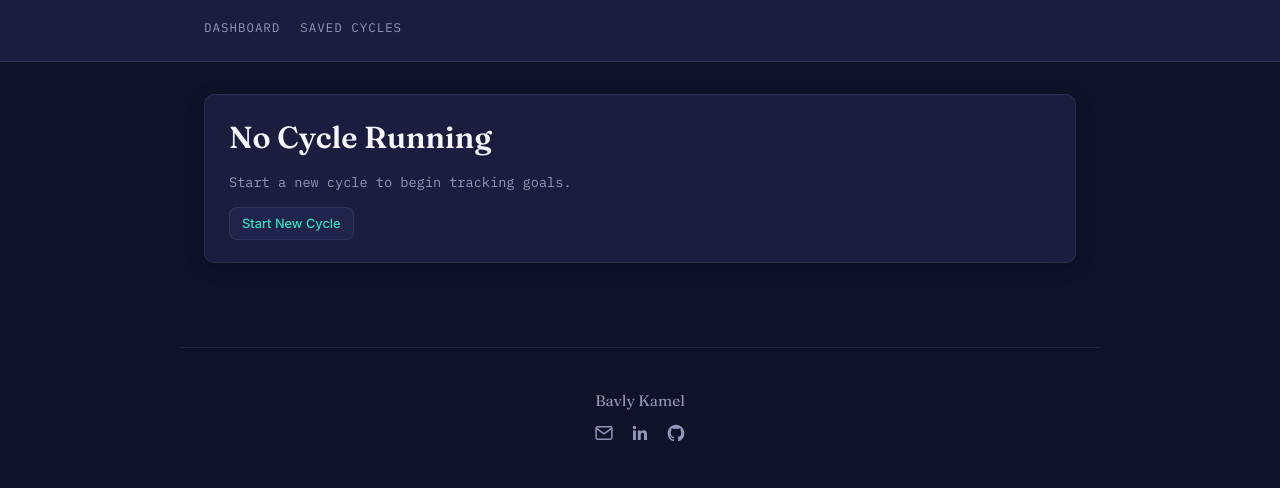
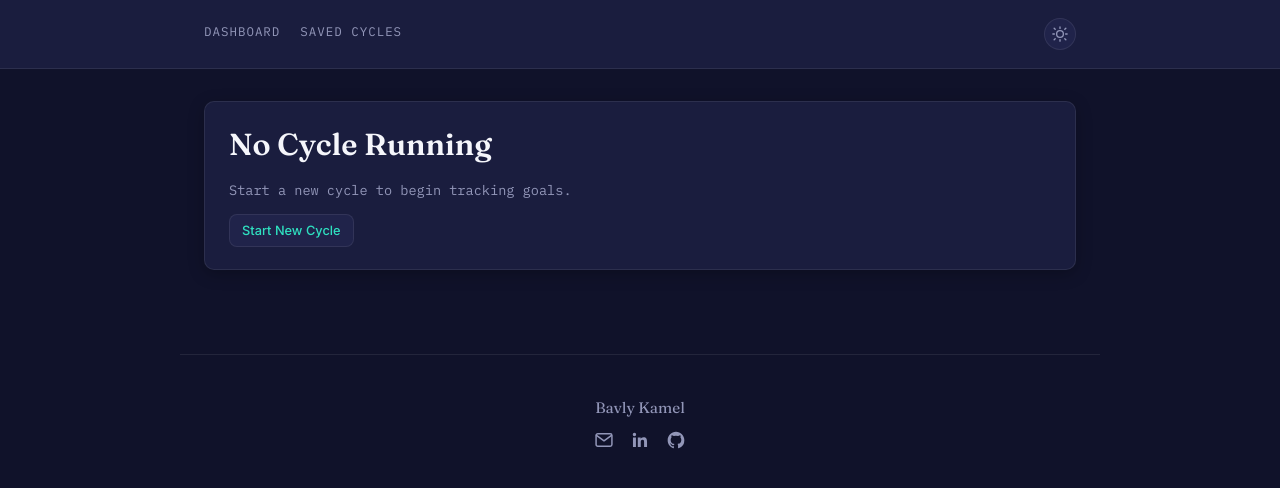
Before and after one commit to BavlyK100/tracker_app, a Flask app: page / in a window 1280 px wide. Shown: the top 488 px of the page. Run offline with Flask 3, Linux system fonts and the light colour scheme.

Commit message:
Add Dark/Light theme

```diff
--- a/app.py
+++ b/app.py
@@ -1,7 +1,7 @@
 # app.py
 # Main Flask application for the 10-Day Goal Tracker.
 
-from flask import Flask, render_template, redirect, url_for, request
+from flask import Flask, render_template, redirect, url_for, request, make_response
 import json
 import os
 from datetime import date, timedelta
@@ -14,6 +14,13 @@ DATA_DIR = "data"
 CURRENT_CYCLE_FILE = os.path.join(DATA_DIR, "current_cycle.json")
 SAVED_CYCLES_FILE = os.path.join(DATA_DIR, "saved_cycles.json")
 
+
+@app.context_processor
+def inject_theme():
+    """Makes `theme` available in every template automatically,
+    so we don't have to pass it manually in each render_template() call."""
+    theme = request.cookies.get("theme", "dark")
+    return {"theme": theme}
 
 def load_json(filepath):
     """Read and return JSON data from a file."""
@@ -314,6 +321,18 @@ def cancel_cycle():
     save_json(CURRENT_CYCLE_FILE, {})
     return redirect(url_for("dashboard"))
 
+@app.route("/toggle_theme")
+def toggle_theme():
+    # Flip whatever theme is currently set, remember it in a cookie,
+    # then bounce back to whatever page the user was on.
+    current = request.cookies.get("theme", "dark")
+    new_theme = "light" if current == "dark" else "dark"
+
+    # request.referrer = the page the user clicked the toggle from
+    response = make_response(redirect(request.referrer or url_for("dashboard")))
+    response.set_cookie("theme", new_theme, max_age=60 * 60 * 24 * 365)  # remember for 1 year
+    return response
+
 @app.route("/export_pdf/<cycle_id>")
 def export_pdf(cycle_id):
     # Find the saved cycle, same lookup as cycle_detail
--- a/static/css/style.css
+++ b/static/css/style.css
@@ -19,6 +19,23 @@
     --shadow: 0 4px 16px rgba(0, 0, 0, 0.25);
 }
 
+.card,
+.btn,
+.site-header,
+.badge,
+.goal-table,
+.goal-table th,
+.goal-table td:first-child,
+.goal-table th:first-child,
+input[type="text"],
+input[type="date"],
+.day-toggle,
+.progress-bar,
+.popup-box,
+.site-footer {
+    transition: background-color 0.25s ease, border-color 0.25s ease, color 0.25s ease;
+}
+
 * { box-sizing: border-box; }
 
 body {
@@ -28,6 +45,7 @@ body {
     font-family: 'Inter', sans-serif;
     font-size: 15px;
     line-height: 1.5;
+    transition: background-color 0.25s ease, color 0.25s ease;
 }
 
 h1, h2, h3 {
@@ -54,6 +72,12 @@ a { color: var(--teal); text-decoration: none; }
     margin: 0 auto;
     padding: 18px 24px;
     display: flex;
+    justify-content: space-between;
+    align-items: center;
+}
+
+.nav-links {
+    display: flex;
     flex-wrap: wrap;
     gap: 20px;
 }
@@ -75,10 +99,58 @@ a { color: var(--teal); text-decoration: none; }
     border-color: var(--teal);
 }
 
+.theme-toggle {
+    display: inline-flex;
+    align-items: center;
+    justify-content: center;
+    width: 32px;
+    height: 32px;
+    border-radius: 999px;
+    color: var(--ink-soft);
+    border: 1px solid var(--border);
+    background: var(--card-alt);
+    transition: color 0.2s ease, border-color 0.2s ease, background 0.2s ease, transform 0.2s ease;
+}
+
+.theme-toggle:hover,
+.theme-toggle:focus-visible {
+    color: var(--teal);
+    border-color: var(--teal);
+    transform: rotate(15deg);
+    outline: none;
+}
+
 .page {
     max-width: 920px;
     margin: 0 auto;
     padding: 32px 24px 64px;
+}
+
+/* ---------- Light theme override ---------- */
+
+body.light-theme {
+    --bg: #E4E5F1;
+    --card: #F1F2FA;
+    --card-alt: #DFE0EE;
+    --border: rgba(28, 24, 74, 0.14);
+    --ink: #191B38;
+    --ink-soft: #5C5F82;
+}
+
+body.light-theme .day-toggle.is-checked::after {
+    color: #FFFFFF;
+}
+
+body.light-theme input[type="date"]::-webkit-calendar-picker-indicator {
+    filter: none;
+}
+
+body.light-theme .site-header {
+    box-shadow: 0 1px 0 rgba(28, 24, 74, 0.06);
+}
+
+body.light-theme .card {
+    box-shadow: 0 2px 10px rgba(28, 24, 74, 0.06);
 }
 
 /* ---------- Cards ---------- */
--- a/templates/base.html
+++ b/templates/base.html
@@ -1,8 +1,4 @@
 <!-- templates/base.html -->
-<!-- Shared layout for all pages. Uses semantic HTML5 landmarks
-     (header/nav/main) and consistent class names (btn, card, etc.)
-     so the CSS pass later can target things cleanly. -->
-
 <!DOCTYPE html>
 <html lang="en">
 <head>
@@ -10,15 +6,29 @@
     <meta name="viewport" content="width=device-width, initial-scale=1.0">
     <meta name="author" content="Bavly Kamel">
     <title>10-Day Goal Tracker</title>
-    <!-- CSS link goes here once we start the styling pass -->
-     <link rel="preconnect" href="https://fonts.googleapis.com">
+    <link rel="preconnect" href="https://fonts.googleapis.com">
     <link rel="stylesheet" href="{{ url_for('static', filename='css/style.css') }}">
 </head>
-<body>
+<body class="{{ 'light-theme' if theme == 'light' else '' }}">
     <header class="site-header">
         <nav class="main-nav">
-            <a href="{{ url_for('dashboard') }}" class="nav-link">Dashboard</a>
-            <a href="{{ url_for('saved') }}" class="nav-link">Saved Cycles</a>
+            <div class="nav-links">
+                <a href="{{ url_for('dashboard') }}" class="nav-link">Dashboard</a>
+                <a href="{{ url_for('saved') }}" class="nav-link">Saved Cycles</a>
+            </div>
+
+            <a href="{{ url_for('toggle_theme') }}" class="theme-toggle" title="Toggle theme" aria-label="Toggle theme">
+                {% if theme == 'dark' %}
+                    <svg viewBox="0 0 24 24" width="18" height="18" fill="none" stroke="currentColor" stroke-width="1.8" stroke-linecap="round" stroke-linejoin="round">
+                        <circle cx="12" cy="12" r="4.5"/>
+                        <path d="M12 2.5v2M12 19.5v2M4.2 4.2l1.4 1.4M18.4 18.4l1.4 1.4M2.5 12h2M19.5 12h2M4.2 19.8l1.4-1.4M18.4 5.6l1.4-1.4"/>
+                    </svg>
+                {% else %}
+                    <svg viewBox="0 0 24 24" width="18" height="18" fill="none" stroke="currentColor" stroke-width="1.8" stroke-linecap="round" stroke-linejoin="round">
+                        <path d="M20 14.5A8 8 0 1 1 9.5 4a6.5 6.5 0 0 0 10.5 10.5Z"/>
+                    </svg>
+                {% endif %}
+            </a>
         </nav>
     </header>
 
```
